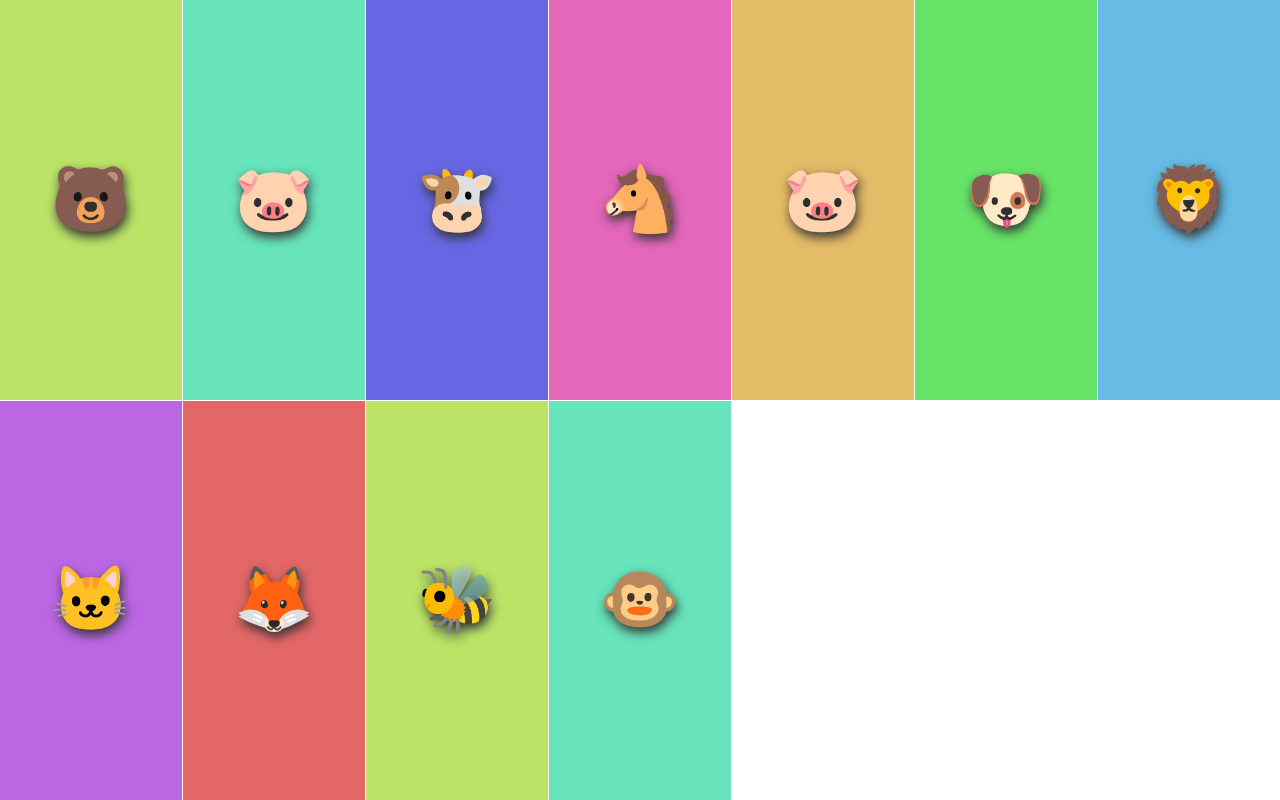
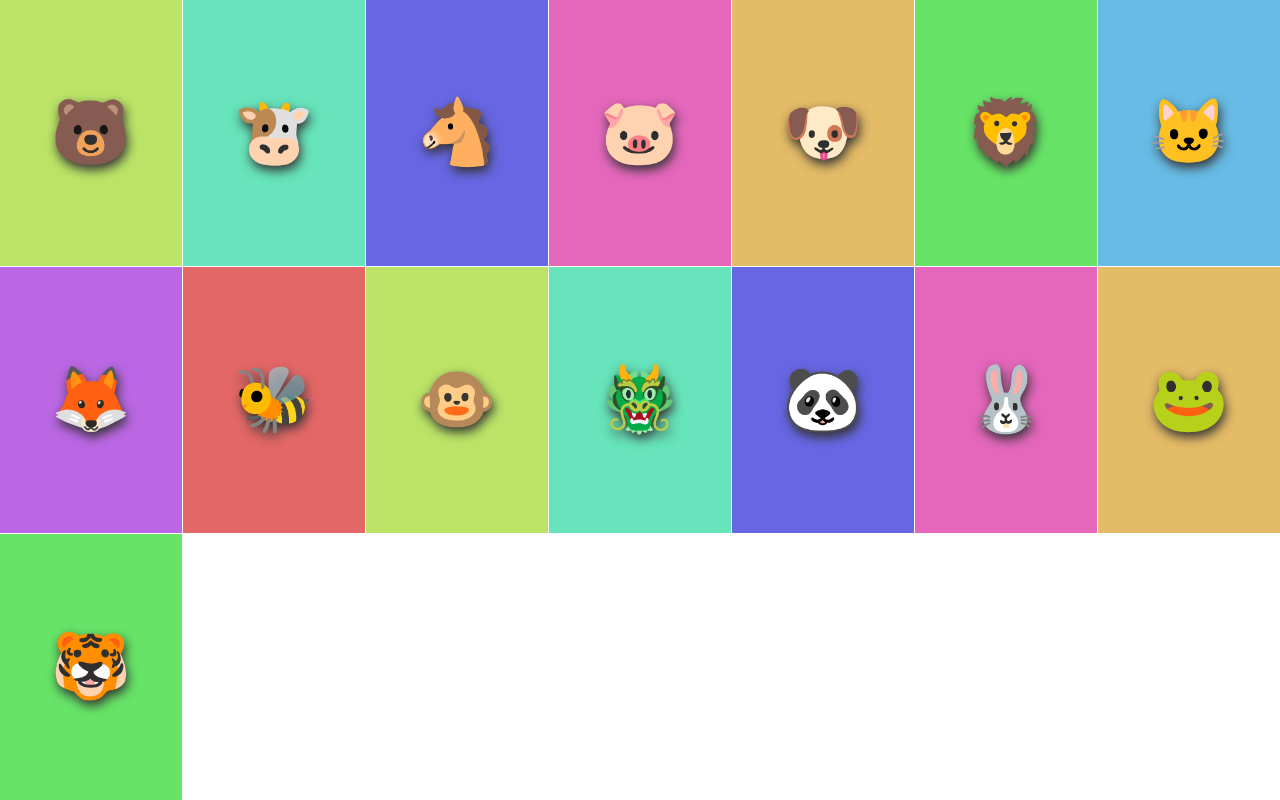
Before and after one commit to cnotv/edugames, a Vue app: page /Animals in a window 1280 px wide. Built offline with nearby package versions, Linux system fonts and the light colour scheme.

Commit message:
Add more emoji animals

```diff
--- a/src/views/Animals.vue
+++ b/src/views/Animals.vue
@@ -18,7 +18,6 @@ import Cards from '@/components/Cards.vue'; // @ is an alias to /src
     return {
       animals: [
         {face: '🐻', name: 'Bear'},
-        {face: '🐷', name: 'Pig'},
         {face: '🐮', name: 'Cow'},
         {face: '🐴', name: 'Horse'},
         {face: '🐷', name: 'Pig'},
@@ -28,6 +27,11 @@ import Cards from '@/components/Cards.vue'; // @ is an alias to /src
         {face: '🦊', name: 'Fox'},
         {face: '🐝', name: 'Bee'},
         {face: '🐵', name: 'Monkey'},
+        {face: '🐲', name: 'Dragon'},
+        {face: '🐼', name: 'Panda'},
+        {face: '🐰', name: 'Rabbit'},
+        {face: '🐸', name: 'Frog'},
+        {face: '🐯', name: 'Tiger'},
       ],
     };
   },
```
Also changed, not shown: src/voice.ts (added, +12 -0 lines).
